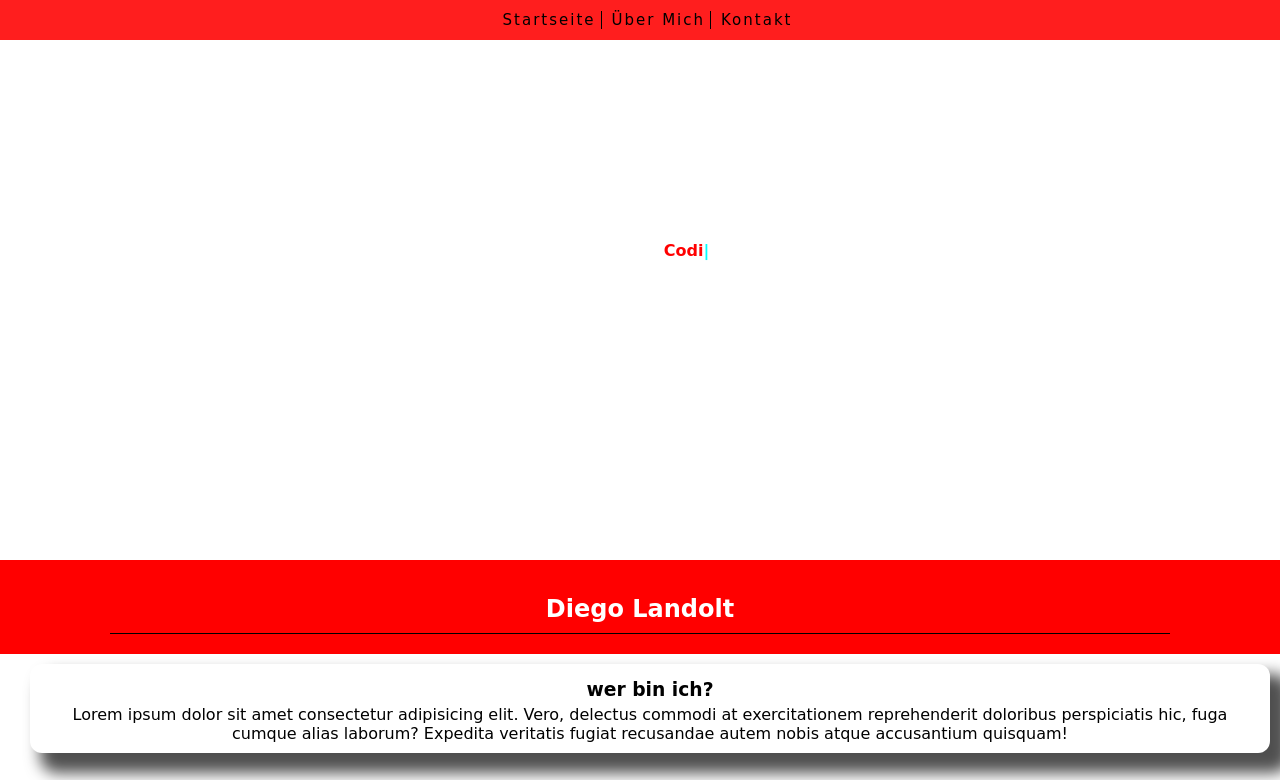
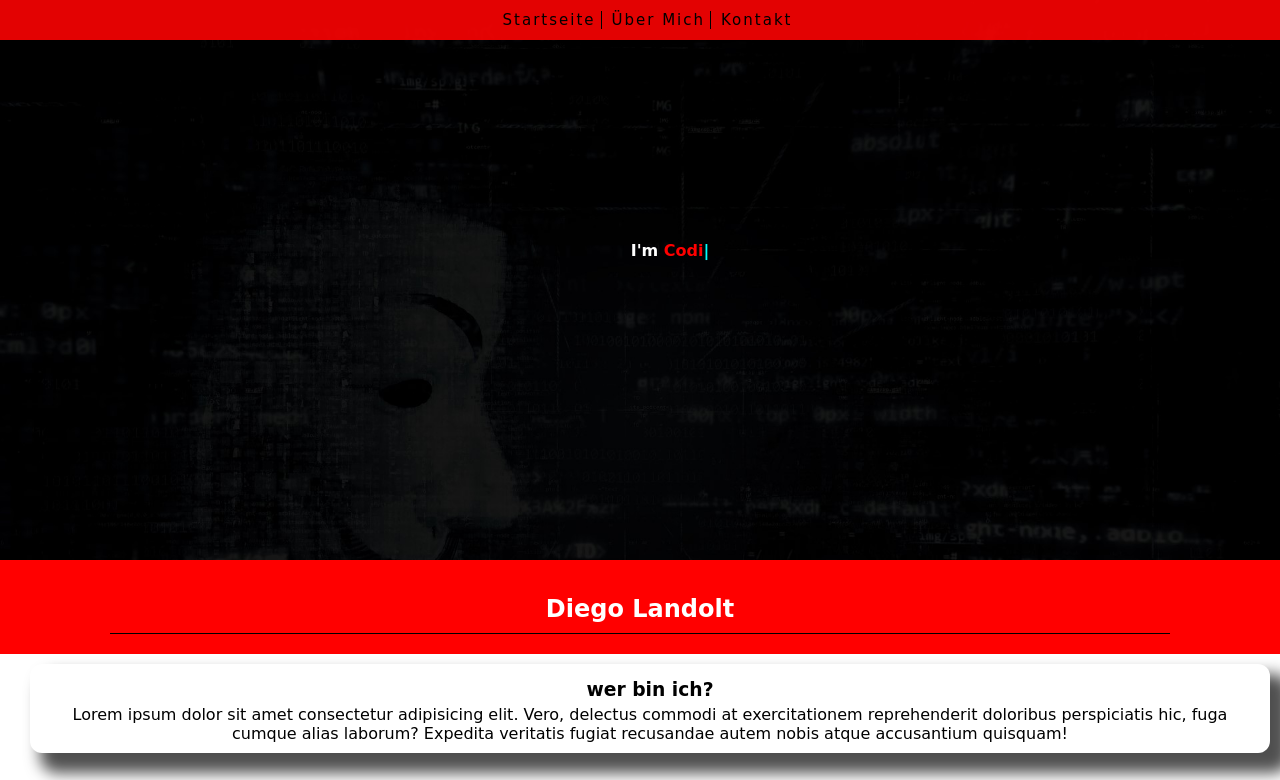
Before and after one commit to diego-monfort-landolt/portfolio, a plain HTML site: page index.html in a window 1280 px wide. Shown: the top 780 px of the page. Drawn offline with nearby package versions, Linux system fonts and the light colour scheme; the site is published under a folder, as on GitHub Pages, so addresses that start at the root find nothing; a web font is replaced by a local one.

Commit message:
Update style.css

```diff
--- a/style.css
+++ b/style.css
@@ -12,7 +12,7 @@
 .box {
     width: 100%;
     height: 70vh;
-    background-image: url(/background.jpg);
+    background-image: url(background.jpg);
 
     background-size: cover;
     background-repeat: no-repeat;
```
